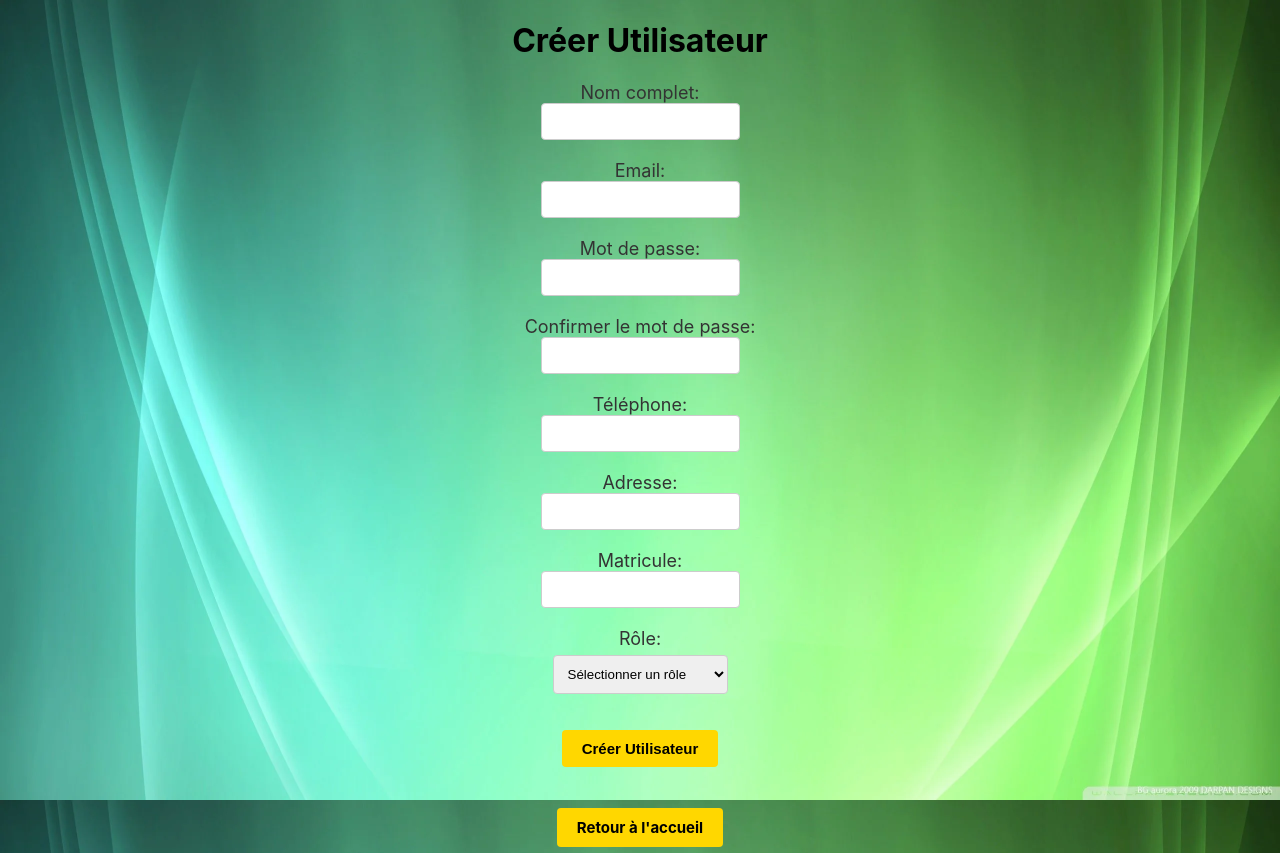
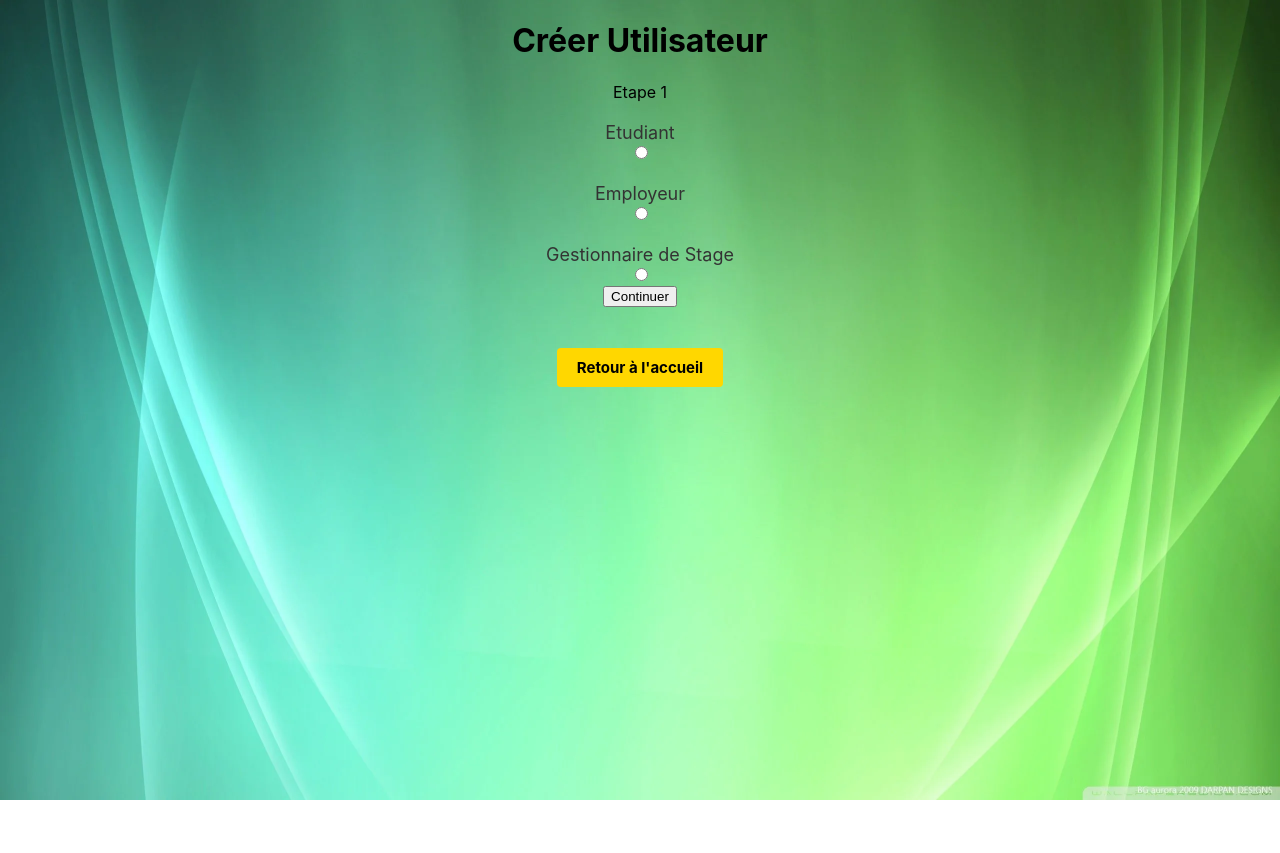
Before and after one commit to vazgen-markaryan/Fructose-Internship-Platform, a React (Create React App) app in the folder front-end/fructose/: page /creer-utilisateur in a window 1280 px wide. After the commit the page ends 800 px from the top, so only its background shows below. Built offline with nearby package versions, Linux system fonts and the light colour scheme.

Commit message:
Début de la séparation du système d'inscription en étapes

```diff
--- a/front-end/fructose/src/components/CreerUtilisateur.js
+++ b/front-end/fructose/src/components/CreerUtilisateur.js
@@ -1,15 +1,22 @@
 import React, { useState } from 'react';
 import { Link, useNavigate } from "react-router-dom";
+import InformationsBase from "./auth/signup/InformationsBase";
+import CoordonneesUtilisateur from "./auth/signup/CoordonneesUtilisateur";
+import MotDePasse from "./auth/signup/MotDePasse";
+import SelectionRole from "./auth/signup/SelectionRole";
+import InformationsEtudiant from "./auth/signup/InformationsEtudiant";
 
 const CreerUtilisateur = () => {
     const [utilisateur, setUtilisateur] = useState({
-        fullName: '',
+        firstName: '',
+        lastName: '',
         email: '',
         password: '',
         phoneNumber: '',
-        adress: '',
+        address: '',
         matricule: '',
-        role: ''
+        role: '',
+        program: ''
     });
 
     const [confirmPassword, setConfirmPassword] = useState('');
@@ -22,56 +29,15 @@ const CreerUtilisateur = () => {
         setUtilisateur({ ...utilisateur, [name]: value });
 
         //TODO Seulement poour le futur Debug
-        // if (name === 'role') {
-        //     console.log('Rôle sélectionné :', value);
-        // }
+        if (name === 'role') {
+            console.log('Rôle sélectionné :', value);
+         }
     };
 
-    const handleConfirmPasswordChange = (event) => {
-        setConfirmPassword(event.target.value);
-    };
 
-    const validateFields = () => {
-        const { fullName, email, password, phoneNumber, adress, matricule, role } = utilisateur;
 
-        if (!/^[A-Za-z\s]+$/.test(fullName)) {
-            return "Le nom complet doit contenir uniquement des lettres et des espaces";
-        }
-        if (!/^[^\s@]+@[^\s@]+\.[^\s@]+$/.test(email)) {
-            return "L'adresse courriel doit être valide";
-        }
-        if (!/^(?=.*[A-Z])(?=.*\d)(?=.*[!@#$%^&*(),.?":{}|<>]).{8,}$/.test(password)) {
-            return "Le mot de passe doit contenir au moins une lettre majuscule, un chiffre et un caractère spécial";
-        }
-        if (password !== confirmPassword) {
-            return "Les mots de passe ne correspondent pas";
-        }
-        if (!/^\(\d{3}\) \d{3}-\d{4}$/.test(phoneNumber)) {
-            return "Le numéro de téléphone doit être au format (123) 456-7890";
-        }
-        if (adress.length < 3 || adress.length > 100) {
-            return "L'adresse doit contenir entre 3 et 100 caractères";
-        }
-        if (!/^[A-Za-z0-9\s]+$/.test(adress)) {
-            return "L'adresse doit contenir uniquement des lettres et des chiffres";
-        }
-        if (!/^\d{7}$/.test(matricule)) {
-            return "Le Matricule doit contenir 7 chiffres";
-        }
-        if (!/^[A-Za-z\s]+$/.test(role)) {
-            return "Le rôle doit contenir uniquement des lettres et des espaces";
-        }
-        return null;
-    };
 
-    const handleSubmit = (event) => {
-        event.preventDefault();
-
-        const errorMessage = validateFields();
-        if (errorMessage) {
-            setError(errorMessage);
-            return;
-        }
+    const handleSubmit = () => {
 
         fetch('/creer-utilisateur', {
             method: 'POST',
@@ -96,50 +62,61 @@ const CreerUtilisateur = () => {
             });
     };
 
+    const switchStep = (isForward) =>{
+        if(isForward){
+            next()
+        } else {
+            previous()
+        }
+    };
+
+    const next = () => {
+        if(currentStep + 1 <= 4){
+            setCurrentStep(currentStep + 1)
+        } else if (currentStep + 1 === 5){
+            handleSubmit()
+        }
+    };
+
+    const previous = () => {
+        if(currentStep - 1 >= 0){
+            setCurrentStep(currentStep - 1)
+        }
+    };
+
+    const getPage = () => {
+        if (currentStep === 0){
+            return <SelectionRole utilisateur={utilisateur} handleChange={handleChange} switchStep={switchStep}></SelectionRole>
+        } else if(currentStep === 1){
+            return <InformationsBase utilisateur={utilisateur} handleChange={handleChange} switchStep={switchStep}></InformationsBase>;
+        } else if (currentStep === 2){
+            return <CoordonneesUtilisateur utilisateur={utilisateur} handleChange={handleChange} switchStep={switchStep}></CoordonneesUtilisateur>
+        } else if (currentStep === 3){
+            if(utilisateur.role === "Etudiant"){
+                return <InformationsEtudiant utilisateur={utilisateur} handleChange={handleChange} switchStep={switchStep}></InformationsEtudiant>
+            }
+        } else if (currentStep === 4){
+            return <MotDePasse utilisateur={utilisateur} handleChange={handleChange} switchStep={switchStep}></MotDePasse>
+        }
+    };
+
+    const [currentStep, setCurrentStep] = useState(0)
+
     return (
         <div>
             <h1>Créer Utilisateur</h1>
-            <form onSubmit={handleSubmit}>
-                <label>Nom complet:</label>
-                <input type="text" name="fullName" onChange={handleChange} required />
+            <p>Etape {currentStep + 1}</p>
 
-                <label>Email:</label>
-                <input type="email" name="email" onChange={handleChange} required />
+            {getPage()}
 
-                <label>Mot de passe:</label>
-                <input type="password" name="password" onChange={handleChange} required />
 
-                <label>Confirmer le mot de passe:</label>
-                <input type="password" name="confirmPassword" onChange={handleConfirmPasswordChange} required />
 
-                <label>Téléphone:</label>
-                <input type="text" name="phoneNumber" onChange={handleChange} required />
-
-                <label>Adresse:</label>
-                <input type="text" name="adress" onChange={handleChange} required />
-
-                <label>Matricule:</label>
-                <input type="text" name="matricule" onChange={handleChange} required />
-
-                <label>Rôle:</label>
-                <select name="role" onChange={handleChange} value={utilisateur.role} required>
-                    <option value="">Sélectionner un rôle</option>
-                    <option value="Etudiant">Etudiant</option>
-                    <option value="Professeur">Professeur</option>
-                    <option value="Employeur">Employeur</option>
-                    <option value="Gestionnaire de Stage">Gestionnaire de Stage</option>
-                </select><br/>
-
-                {error && <p style={{ color: 'red' }}>{error}</p>}
-
-                <input type="submit" value="Créer Utilisateur" />
 
                 <nav>
                     <ul>
                         <li><Link to="/">Retour à l'accueil</Link></li>
                     </ul>
                 </nav>
-            </form>
         </div>
     );
 }
--- /dev/null
+++ b/front-end/fructose/src/components/auth/signup/CoordonneesUtilisateur.js
@@ -0,0 +1,45 @@
+import React from "react";
+
+const CoordonneesUtilisateur = ({utilisateur, handleChange, switchStep}) => {
+
+    const handleSubmit = (event) => {
+        event.preventDefault();
+
+        const errorMessage = validateFields();
+        if (errorMessage) {
+            console.log(errorMessage)
+            return;
+        } else {
+            switchStep(true)
+        }
+    };
+
+    const validateFields = () => {
+        if (!/^\(\d{3}\) \d{3}-\d{4}$/.test(utilisateur.phoneNumber)) {
+            return "Le numéro de téléphone doit être au format (123) 456-7890";
+        }
+        if (utilisateur.address.length < 3 || utilisateur.address.length > 100) {
+            return "L'adresse doit contenir entre 3 et 100 caractères";
+        }
+        if (!/^[A-Za-z0-9\s]+$/.test(utilisateur.address)) {
+            return "L'adresse doit contenir uniquement des lettres et des chiffres";
+        }
+    }
+
+    return (
+        <div>
+            <form onSubmit={handleSubmit}>
+                <label>Adresse:</label>
+                <input type="text" name="address" required value={utilisateur.address} onChange={handleChange} />
+
+                <label>Numéro de téléphone:</label>
+                <input type="text" name="phoneNumber" required value={utilisateur.phoneNumber} onChange={handleChange} />
+                <br/>
+                <button onClick={() => {switchStep(false)}}>Reculer</button>
+                <button type={"submit"}>Continuer</button>
+            </form>
+        </div>
+    );
+}
+
+export default CoordonneesUtilisateur;
--- /dev/null
+++ b/front-end/fructose/src/components/auth/signup/InformationsBase.js
@@ -0,0 +1,43 @@
+const InformationsBase = ({utilisateur, handleChange, switchStep}) => {
+
+    const handleSubmit = (event) => {
+        event.preventDefault();
+        const errorMessage = validateFields();
+        if (errorMessage) {
+            console.log(errorMessage)
+        } else {
+            switchStep(true)
+        }
+    };
+
+    const validateFields = () => {
+        if (!/^[A-Za-z\s]+$/.test(utilisateur.fullName)) {
+            return "Le nom complet doit contenir uniquement des lettres et des espaces";
+        }
+        if (!/^[^\s@]+@[^\s@]+\.[^\s@]+$/.test(utilisateur.email)) {
+            return "L'adresse courriel doit être valide";
+        }
+    }
+
+    return (
+        <div>
+            <form onSubmit={handleSubmit}>
+                <label>Nom:</label>
+                <input type="text" name="lastName" required value={utilisateur.lastName} onChange={handleChange} />
+
+                <label>Prénom:</label>
+                <input type="text" name="firstName" required value={utilisateur.firstName} onChange={handleChange} />
+
+                <label>Email:</label>
+                <input type="email" name="email" required value={utilisateur.email} onChange={handleChange} />
+
+                <br/>
+
+                <button onClick={() => {switchStep(false)}}>Reculer</button>
+                <button type={"submit"}>Continuer</button>
+            </form>
+        </div>
+    );
+}
+
+export default InformationsBase;
--- /dev/null
+++ b/front-end/fructose/src/components/auth/signup/InformationsEtudiant.js
@@ -0,0 +1,43 @@
+import {Link, useNavigate} from "react-router-dom";
+import React, {useState} from "react";
+
+const InformationsEtudiant = ({utilisateur, handleChange, switchStep}) => {
+
+    const handleSubmit = (event) => {
+        event.preventDefault();
+        const errorMessage = validateFields();
+        if (errorMessage) {
+            console.log(errorMessage)
+        } else {
+            switchStep(true)
+        }
+    };
+
+    const validateFields = () => {
+        if (!/^\d{7}$/.test(utilisateur.matricule)) {
+            return "Le Matricule doit contenir 7 chiffres";
+        }
+    }
+
+    return (
+        <div>
+            <form onSubmit={handleSubmit}>
+                <label>Matricule:</label>
+                <input type="text" name="matricule" required value={utilisateur.matricule} onChange={handleChange} />
+
+                <label>Programme:</label>
+                <select name="program" onChange={handleChange} value={utilisateur.program} required>
+                    <option value="420.B0">Techniques de l'informatique</option>
+                    <option value="123.A1">Techniques de l'architecture</option>
+                </select>
+
+                <br/>
+
+                <button onClick={() => {switchStep(false)}}>Reculer</button>
+                <button type={"submit"}>Continuer</button>
+            </form>
+        </div>
+    );
+}
+
+export default InformationsEtudiant;
--- /dev/null
+++ b/front-end/fructose/src/components/auth/signup/MotDePasse.js
@@ -0,0 +1,46 @@
+import React, {useState} from "react";
+
+const MotDePasse = ({utilisateur, handleChange, switchStep}) => {
+
+    const [confirmPassword, setConfirmPassword] = useState('');
+
+    const handleSubmit = (event) => {
+        event.preventDefault();
+        const errorMessage = validateFields();
+        if (errorMessage) {
+            console.log(errorMessage)
+        } else {
+            switchStep(true)
+        }
+    };
+
+    const handleConfirmPasswordChange = (event) => {
+        setConfirmPassword(event.target.value);
+    };
+
+    const validateFields = () => {
+        if (!/^(?=.*[A-Z])(?=.*\d)(?=.*[!@#$%^&*(),.?":{}|<>]).{8,}$/.test(utilisateur.password)) {
+            return "Le mot de passe doit contenir au moins une lettre majuscule, un chiffre et un caractère spécial";
+        }
+        if (utilisateur.password !== confirmPassword) {
+            return "Les mots de passe ne correspondent pas";
+        }
+    }
+
+    return (
+        <div>
+            <form onSubmit={handleSubmit}>
+                <label>Mot de passe:</label>
+                <input type="password" name="password" onChange={handleChange} value={utilisateur.password} required />
+
+                <label>Confirmer le mot de passe:</label>
+                <input type="password" name="confirmPassword" onChange={handleConfirmPasswordChange} required />
+
+                <br/>
+                <button type={"submit"}>Continuer</button>
+            </form>
+        </div>
+    );
+}
+
+export default MotDePasse;
--- /dev/null
+++ b/front-end/fructose/src/components/auth/signup/SelectionRole.js
@@ -0,0 +1,37 @@
+import React from "react";
+
+const SelectionRole = ({utilisateur, handleChange, switchStep}) => {
+
+    const handleSubmit = (event) => {
+        event.preventDefault();
+        const errorMessage = validateFields();
+        if (errorMessage) {
+            console.log(errorMessage)
+        } else {
+            switchStep(true)
+        }
+    };
+
+    const validateFields = () => {
+        if (!/^[A-Za-z\s]+$/.test(utilisateur.role)) {
+            return "Le rôle doit contenir uniquement des lettres et des espaces";
+        }
+    }
+
+    return (
+        <div>
+            <form onSubmit={handleSubmit}>
+                <label htmlFor="etudiant">Etudiant</label>
+                <input id="etudiant" type="radio" name="role" value="Etudiant" onChange={handleChange} checked={utilisateur.role === "Etudiant"}/>
+                <label htmlFor="employeur">Employeur</label>
+                <input id="employeur" type="radio" name="role" value="Employeur" onChange={handleChange} checked={utilisateur.role === "Employeur"}/>
+                <label htmlFor="gestionnaire">Gestionnaire de Stage</label>
+                <input id="gestionnaire" type="radio" name="role" value="Gestionnaire de Stage" onChange={handleChange} checked={utilisateur.role === "Gestionnaire de Stage"}/>
+                <br/>
+                <button type="submit">Continuer</button>
+            </form>
+        </div>
+    );
+}
+
+export default SelectionRole;
```
Also changed, not shown: front-end/fructose/src/components/auth/signup/InformationsEmployeur.js (added), front-end/fructose/src/components/auth/signup/InformationsGestionnaire.js (added).
